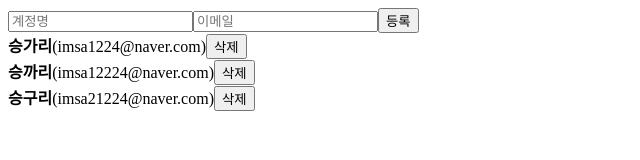
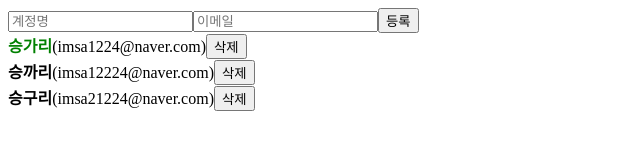
Before and after one commit to hackertaco/again-react, a React (Create React App) app: page / in a window 1280 px wide. Shown: the top 160 px of the page, without its empty margins (0-640 px from the left). Built offline with nearby package versions, Linux system fonts and the light colour scheme; the HTML template or start-up script is replaced by a standard one.

Commit message:
feat: ⚡make change of userlist

```diff
--- a/src/App.js
+++ b/src/App.js
@@ -20,16 +20,19 @@
       id: 1,
       username: "승가리",
       email: "imsa1224@naver.com",
+      active: true,
     },
     {
       id: 2,
       username: "승까리",
       email: "imsa12224@naver.com",
+      active: false,
     },
     {
       id: 3,
       username: "승구리",
       email: "imsa21224@naver.com",
+      active: false,
     },
   ]);
 
@@ -55,6 +58,13 @@
   const onRemove = (id) => {
     setUsers(users.filter((user) => user.id !== id));
   };
+  const onToggle = (id) => {
+    setUsers(
+      users.map((user) =>
+        user.id === id ? { ...user, active: !user.active } : user
+      )
+    );
+  };
 
   return (
     <>
@@ -64,7 +74,7 @@
         onChange={onChange}
         onCreate={onCreate}
       />
-      <UserList users={users} onRemove={onRemove} />
+      <UserList users={users} onRemove={onRemove} onToggle={onToggle} />
     </>
   );
 }
--- a/src/UserList.js
+++ b/src/UserList.js
@@ -1,19 +1,32 @@
 import React from "react";
 
-function User({ user, onRemove }) {
+function User({ user, onRemove, onToggle }) {
   return (
     <div>
-      <b>{user.username}</b>
+      <b
+        style={{
+          cursor: "pointer",
+          color: user.active ? "green" : "black",
+        }}
+        onClick={() => onToggle(user.id)}
+      >
+        {user.username}
+      </b>
       <span>({user.email})</span>
       <button onClick={() => onRemove(user.id)}>삭제</button>
     </div>
   );
 }
-export default function UserList({ users, onRemove }) {
+export default function UserList({ users, onRemove, onToggle }) {
   return (
     <div>
       {users.map((user) => (
-        <User user={user} key={user.id} onRemove={onRemove} />
+        <User
+          user={user}
+          key={user.id}
+          onRemove={onRemove}
+          onToggle={onToggle}
+        />
       ))}
     </div>
   );
```
